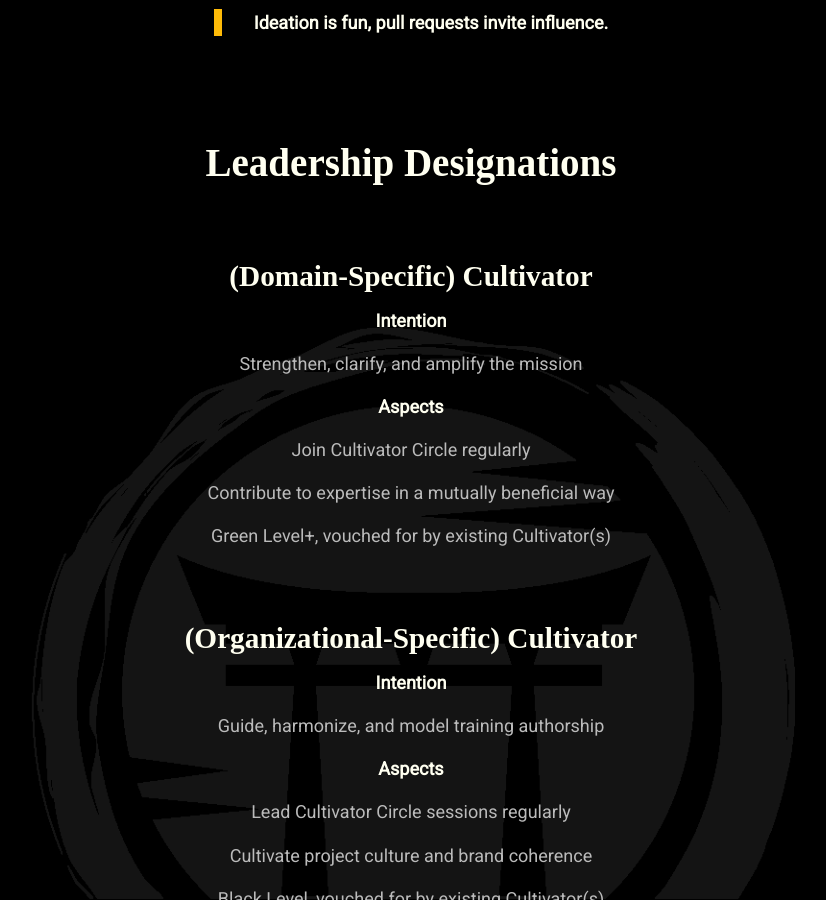
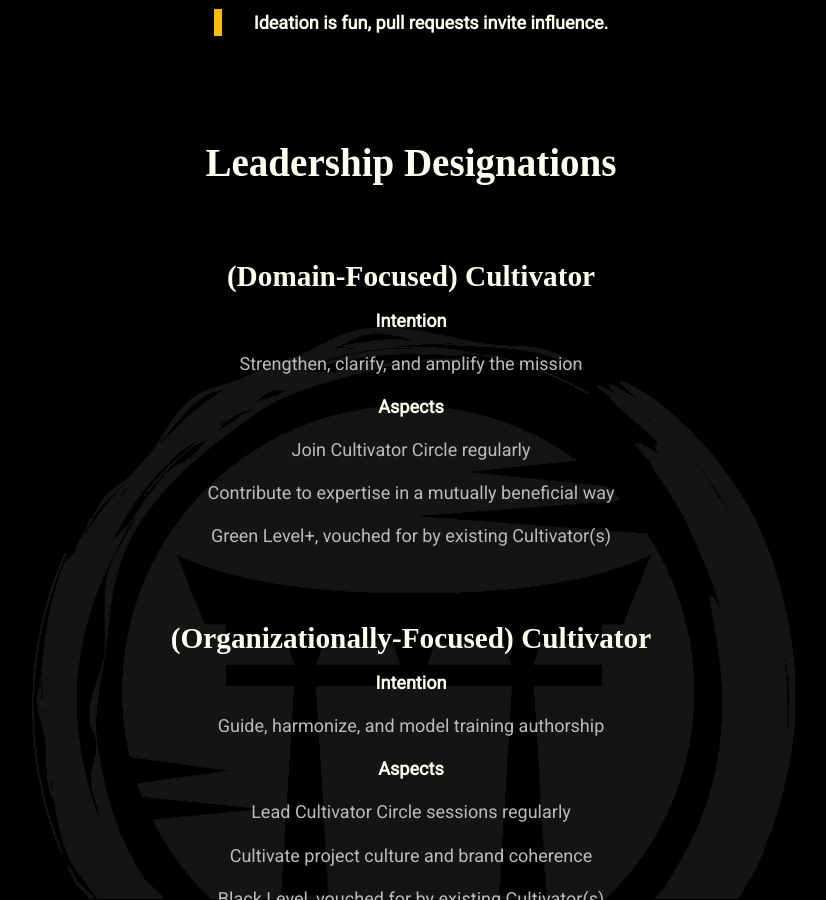
Before and after one commit to mindset-dojo/mindset-dojo.github.io, a Jekyll site: the page built from project.md, in a window 1280 px wide and 900 px high, scrolled down 1623 px. Shown: the whole window, without its empty margins (229-1055 px from the left). Built offline with Jekyll 4.4.1, drawn with Linux system fonts in a browser that asks for light colours; some web fonts are replaced.

Commit message:
feat: Clarify focus for cultivation

```diff
--- a/_data/project.yaml
+++ b/_data/project.yaml
@@ -41,13 +41,13 @@ sections:
       intention_label: "Intention"
       aspects_label: "Aspects"
       items:
-        - label: "(Domain-Specific) Cultivator"
+        - label: "(Domain-Focused) Cultivator"
           intention: "Strengthen, clarify, and amplify the mission"
           aspects:
             - label: "Join Cultivator Circle regularly"
             - label: "Contribute to expertise in a mutually beneficial way"
             - label: "Green Level+, vouched for by existing Cultivator(s)"
-        - label: "(Organizational-Specific) Cultivator"
+        - label: "(Organizationally-Focused) Cultivator"
           intention: "Guide, harmonize, and model training authorship"
           aspects:
             - label: "Lead Cultivator Circle sessions regularly"
```
